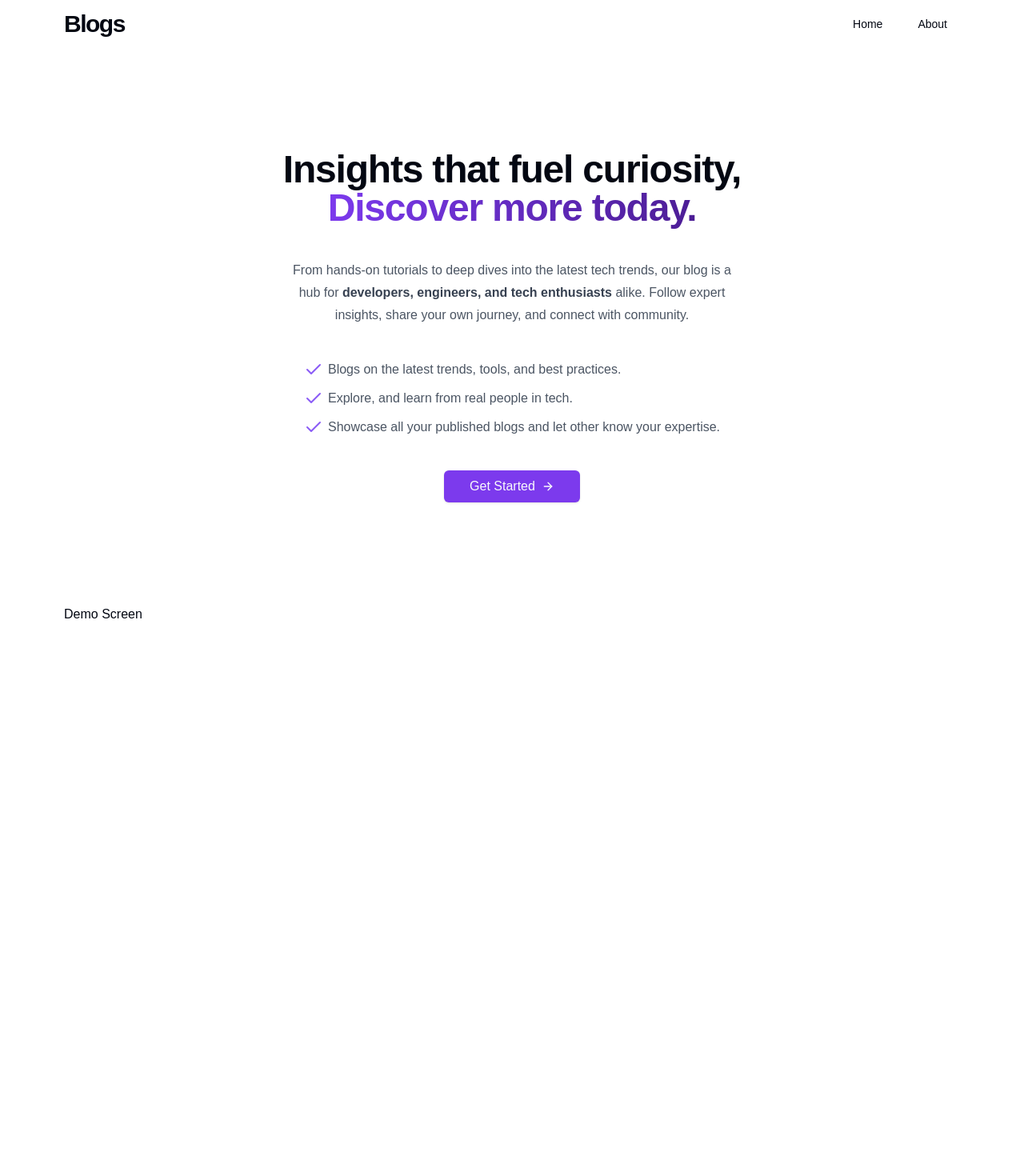
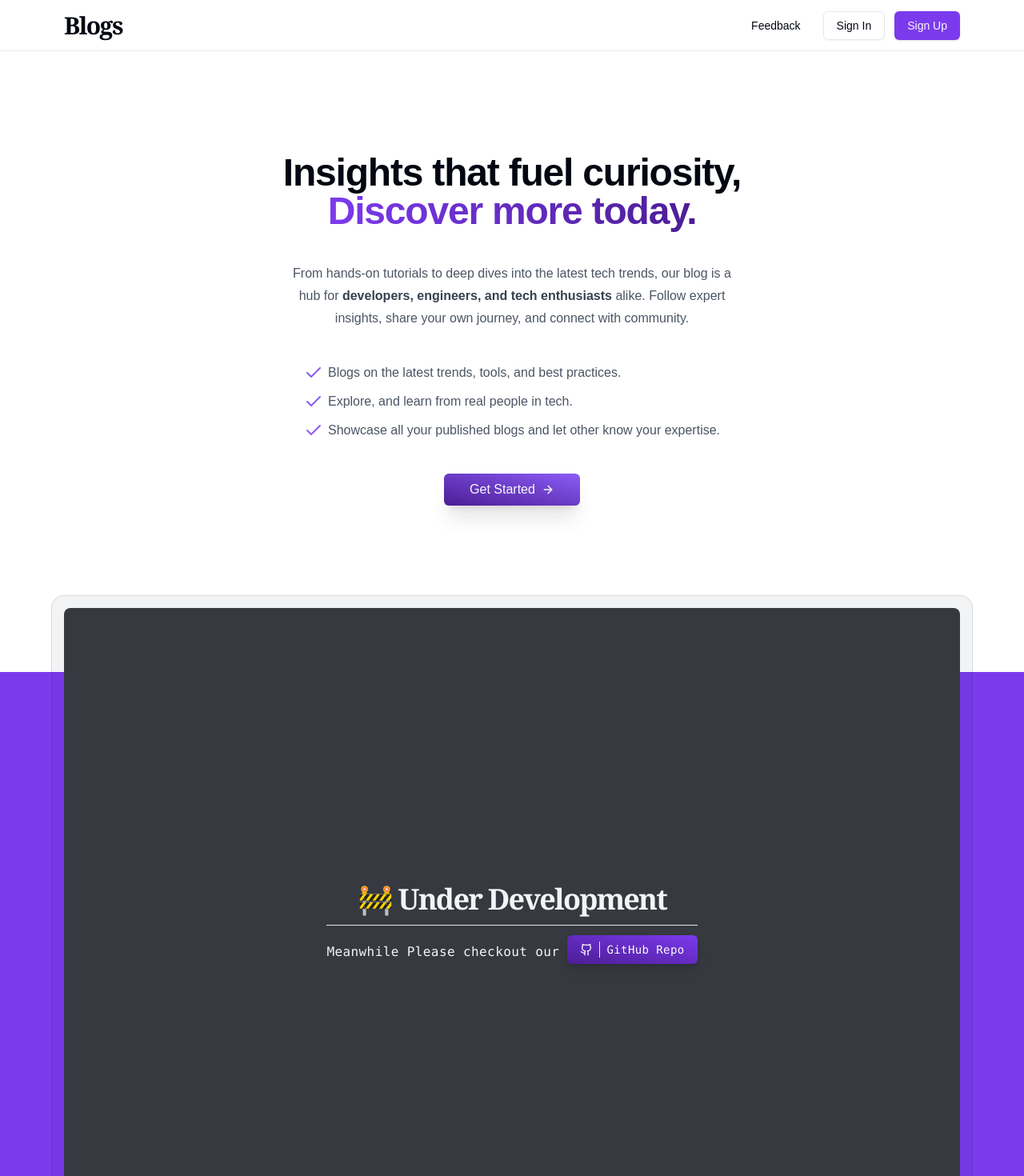
Before and after one commit to arpitv970/blog-app-frontend, a Next.js app: page / in a window 1280 px wide. Shown: the top 1470 px of the page at 80% size. Before the commit the page ends 800 px from the top, so only its background shows below. Built offline with nearby package versions, Linux system fonts and the light colour scheme.

Commit message:
started basic demo screen setup: would be in todo for noww

```diff
--- /dev/null
+++ b/app/(landing)/_components/demo-screen.tsx
@@ -0,0 +1,36 @@
+import { UnderDevelopment } from "@/components/shared/fallback/under-development";
+import { Button } from "@/components/ui/button";
+import { Separator } from "@/components/ui/separator";
+import { cn } from "@/lib/utils";
+import { GithubIcon } from "lucide-react";
+import Link from "next/link";
+
+interface IDemoScreen {
+  className?: string;
+}
+export const DemoScreen: React.FC<IDemoScreen> = ({ className }) => {
+  return (
+    <div
+      className={cn(
+        "flex min-h-[800px] w-full max-w-[1200px] rounded-lg overflow-hidden bg-[#36393f] text-secondary",
+        className,
+      )}
+    >
+      <div className="h-full w-full flex justify-center items-center m-auto text-center">
+        <UnderDevelopment>
+          Meanwhile Please checkout our{" "}
+          <Link target="_blank" href={"https://github.com/arpitv970/blog-app"}>
+            <Button
+              variant={"default"}
+              className="bg-gradient-to-bl from-violet-600 to-violet-900 drop-shadow-lg transition-all duration-300 ease-linear hover:drop-shadow-2xl"
+            >
+              <GithubIcon className="size-5" />
+              <Separator orientation="vertical" />
+              GitHub Repo
+            </Button>
+          </Link>
+        </UnderDevelopment>
+      </div>
+    </div>
+  );
+};
--- a/app/(landing)/_components/navbar.tsx
+++ b/app/(landing)/_components/navbar.tsx
@@ -1,18 +1,22 @@
 import { BrandLogo } from "@/components/shared/brand-logo";
 import { MaxWidthWrapper } from "@/components/shared/max-width-wrapper";
 import { Button } from "@/components/ui/button";
+import Link from "next/link";
 
 export const Navbar = () => {
   return (
-    <nav className="">
-      <MaxWidthWrapper className="flex justify-between items-center py-3 bg-background/10">
+    <nav className="sticky z-[100] h-16 inset-x-0 top-0 w-full backdrop-blur-xl transition-all bg-background/80 border-b">
+      <MaxWidthWrapper className="flex justify-between items-center">
         {/* Brand Logo */}
-        <BrandLogo />
+        <Link href={"/"}>
+          <BrandLogo />
+        </Link>
 
         {/* Navigation */}
-        <div className="space-x-3">
-          <Button variant={"ghost"}>Home</Button>
-          <Button variant={"ghost"}>About</Button>
+        <div className="flex gap-3">
+          <Button variant={"ghost"}>Feedback</Button>
+          <Button variant={"outline"}>Sign In</Button>
+          <Button variant={"default"}>Sign Up</Button>
         </div>
       </MaxWidthWrapper>
     </nav>
--- a/app/(landing)/page.tsx
+++ b/app/(landing)/page.tsx
@@ -3,6 +3,7 @@ import { ShinyButton } from "@/components/shared/shiny-button";
 import { H1 } from "@/components/shared/typography/headers";
 import { Button } from "@/components/ui/button";
 import { CheckIcon } from "lucide-react";
+import { DemoScreen } from "./_components/demo-screen";
 
 const LandingHomePage = () => {
   return (
@@ -42,15 +43,24 @@ const LandingHomePage = () => {
               ))}
             </ul>
             <div>
-              <ShinyButton>Get Started</ShinyButton>
+              <ShinyButton className="bg-gradient-to-bl from-violet-500 to-violet-900 transition-all shadow-xl hover:shadow-2xl">
+                Get Started
+              </ShinyButton>
             </div>
           </div>
         </MaxWidthWrapper>
       </section>
 
       {/* Demo Screen / Video / Graphics */}
-      <section>
-        <MaxWidthWrapper>Demo Screen</MaxWidthWrapper>
+      <section className="relative bg-background/5 pb-4">
+        <div className="absolute inset-x-0 bottom-24 top-24 bg-primary" />
+        <div className="relative mx-auto">
+          <MaxWidthWrapper className="relative">
+            <div className="-m-2 rounded-xl bg-gray-900/5 p-2 ring-1 ring-inset ring-gray-900/10 lg:-m-4 lg:rounded-2xl lg:p-4">
+              <DemoScreen />
+            </div>
+          </MaxWidthWrapper>
+        </div>
       </section>
     </>
   );
--- a/components/shared/brand-logo.tsx
+++ b/components/shared/brand-logo.tsx
@@ -6,7 +6,12 @@ interface IBrandLogo {
 
 export const BrandLogo: React.FC<IBrandLogo> = ({ className }) => {
   return (
-    <span className={cn("text-3xl font-black tracking-tighter", className)}>
+    <span
+      className={cn(
+        "text-3xl font-black tracking-tighter font-serif",
+        className,
+      )}
+    >
       Blogs
     </span>
   );
--- /dev/null
+++ b/components/shared/fallback/under-development.tsx
@@ -0,0 +1,27 @@
+import { Separator } from "@/components/ui/separator";
+import { cn } from "@/lib/utils";
+
+interface IUnderDevelopmen {
+  children?: React.ReactNode;
+  className?: string;
+}
+export const UnderDevelopment: React.FC<IUnderDevelopmen> = ({
+  className,
+  children,
+}) => {
+  return (
+    <div className={cn("", className)}>
+      <p className="text-4xl font-black font-serif tracking-tighter">
+        🚧 Under Development
+      </p>
+      {children ? (
+        <div className="my-3">
+          <Separator />
+          <div className="my-3 tracking-wide font-mono text-center mx-auto">
+            {children}
+          </div>
+        </div>
+      ) : null}
+    </div>
+  );
+};
--- /dev/null
+++ b/components/ui/separator.tsx
@@ -0,0 +1,31 @@
+"use client"
+
+import * as React from "react"
+import * as SeparatorPrimitive from "@radix-ui/react-separator"
+
+import { cn } from "@/lib/utils"
+
+const Separator = React.forwardRef<
+  React.ElementRef<typeof SeparatorPrimitive.Root>,
+  React.ComponentPropsWithoutRef<typeof SeparatorPrimitive.Root>
+>(
+  (
+    { className, orientation = "horizontal", decorative = true, ...props },
+    ref
+  ) => (
+    <SeparatorPrimitive.Root
+      ref={ref}
+      decorative={decorative}
+      orientation={orientation}
+      className={cn(
+        "shrink-0 bg-border",
+        orientation === "horizontal" ? "h-[1px] w-full" : "h-full w-[1px]",
+        className
+      )}
+      {...props}
+    />
+  )
+)
+Separator.displayName = SeparatorPrimitive.Root.displayName
+
+export { Separator }
--- a/package.json
+++ b/package.json
@@ -10,6 +10,7 @@
   },
   "dependencies": {
     "@radix-ui/react-icons": "^1.3.1",
+    "@radix-ui/react-separator": "^1.1.0",
     "@radix-ui/react-slot": "^1.1.0",
     "class-variance-authority": "^0.7.0",
     "clsx": "^2.1.1",
```
Also changed, not shown: 1 other file (tests, documents, lock files or other folders).
